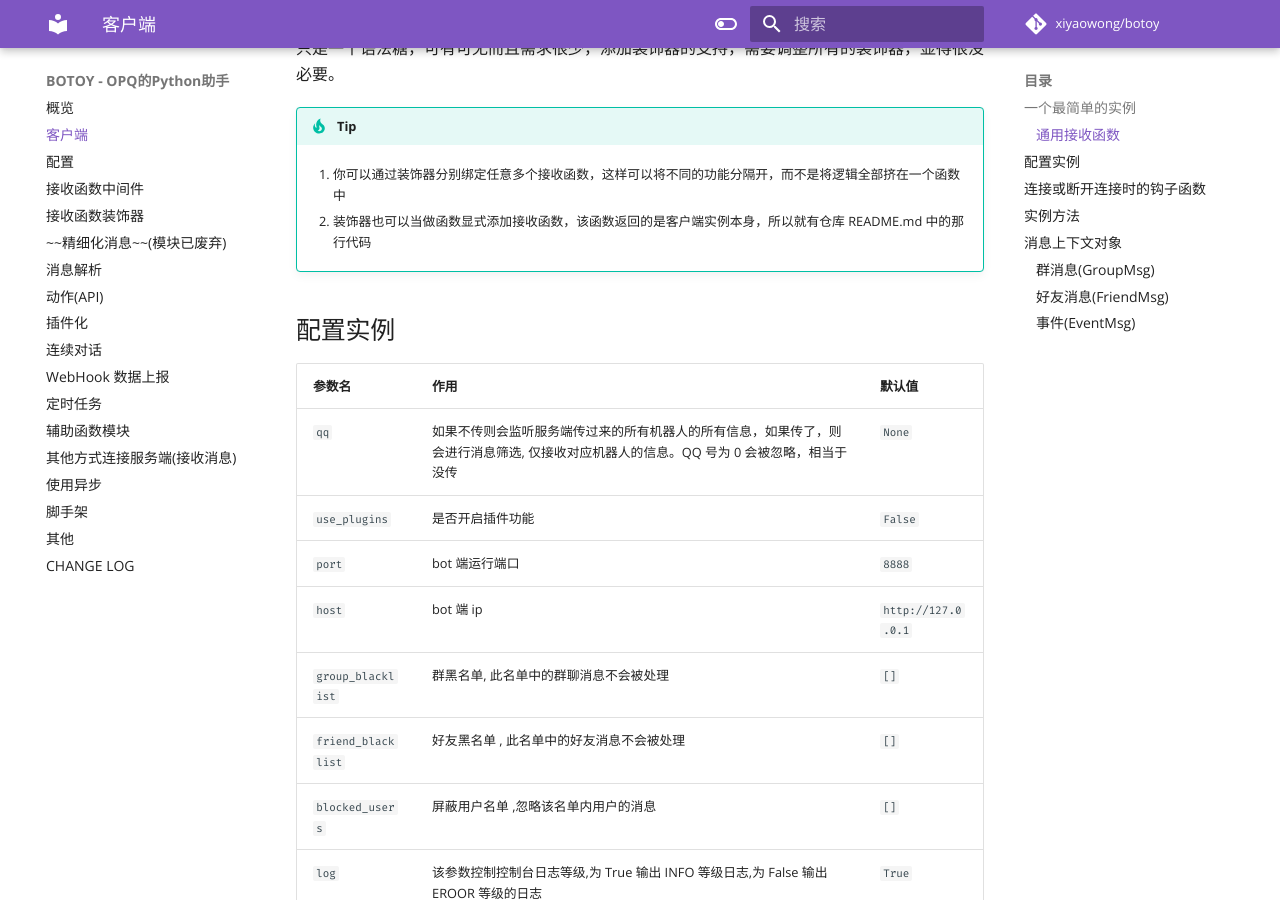
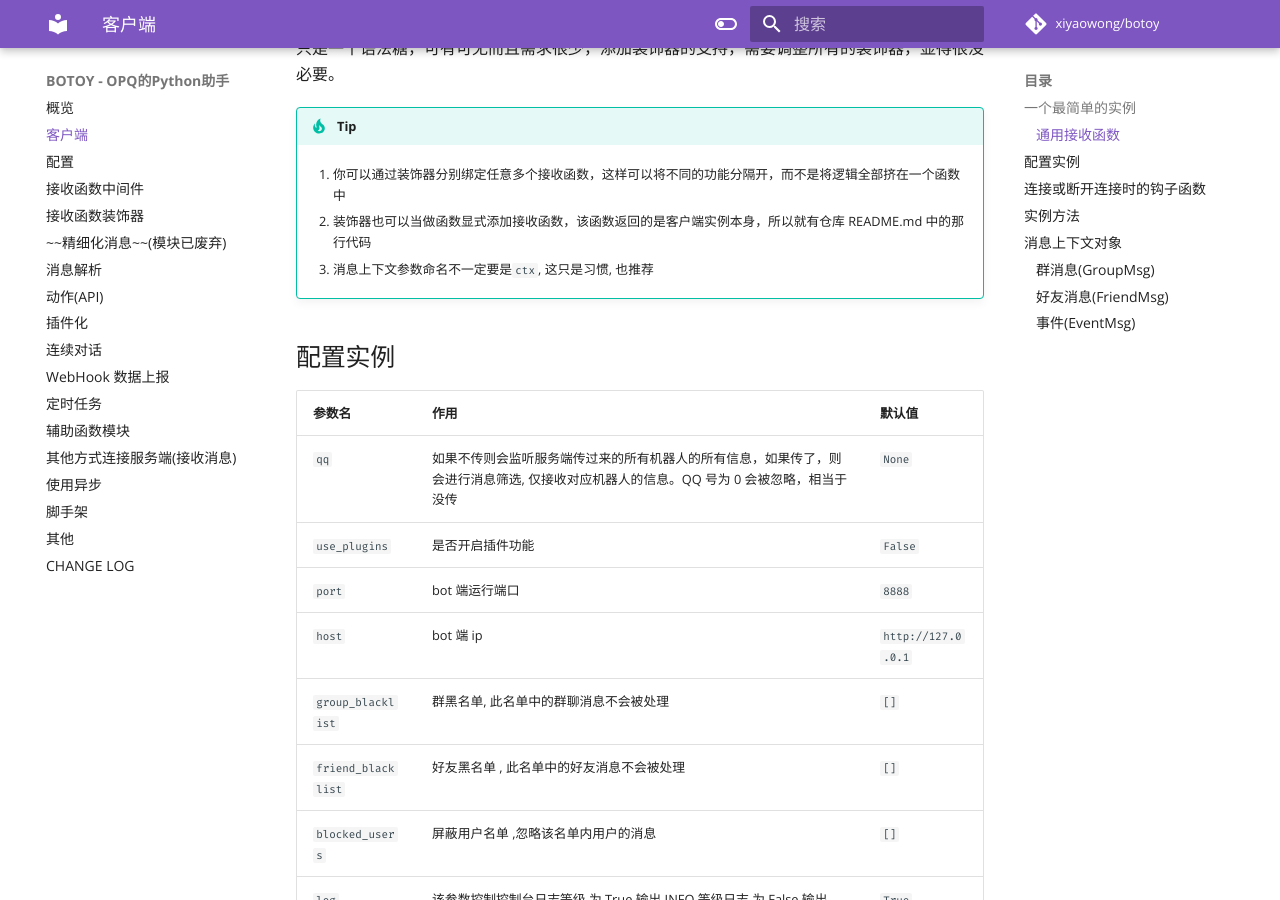
Before and after one commit to opq-osc/botoy, an MkDocs documentation site: the page built from docs/client.md, in a window 1280 px wide and 900 px high, scrolled down 1411 px. Built offline with MkDocs 1.6.1 and Material for MkDocs 9.7.7, drawn with Linux system fonts in a browser that asks for light colours; comment, search, counter and statistics services are not loaded.

Commit message:
docs: 参数命名无要求

```diff
--- a/docs/client.md
+++ b/docs/client.md
@@ -62,6 +62,8 @@ bot.on_friend_msg(a).on_group_msg(a)
     1. 你可以通过装饰器分别绑定任意多个接收函数，这样可以将不同的功能分隔开，而不是将逻辑全部挤在一个函数中
 
     2. 装饰器也可以当做函数显式添加接收函数，该函数返回的是客户端实例本身，所以就有仓库 README.md 中的那行代码
+
+    3. 消息上下文参数命名不一定要是`ctx`, 这只是习惯, 也推荐
 
 ## 配置实例
 
```
